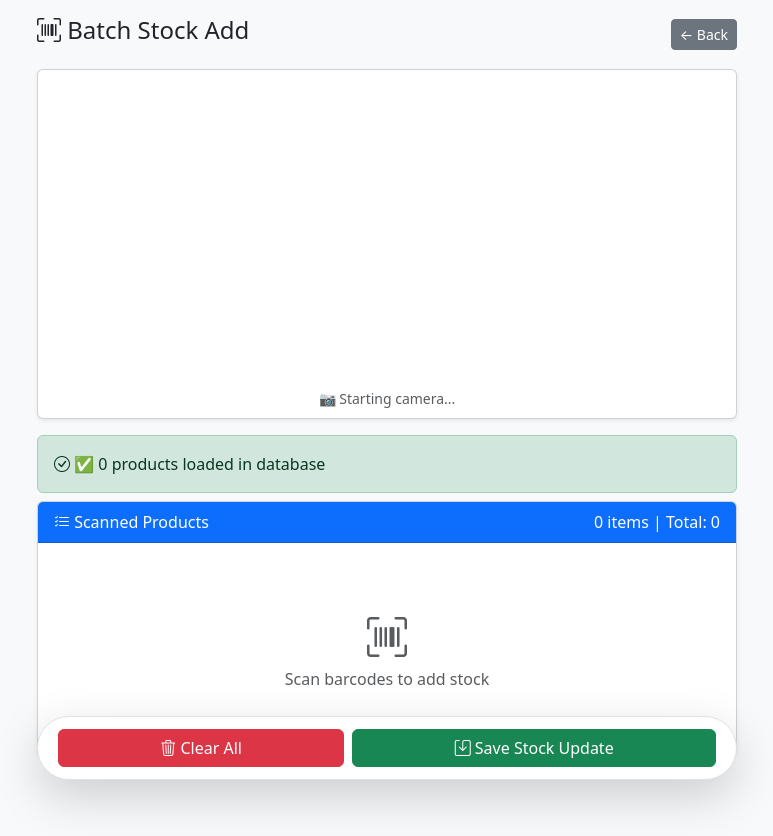
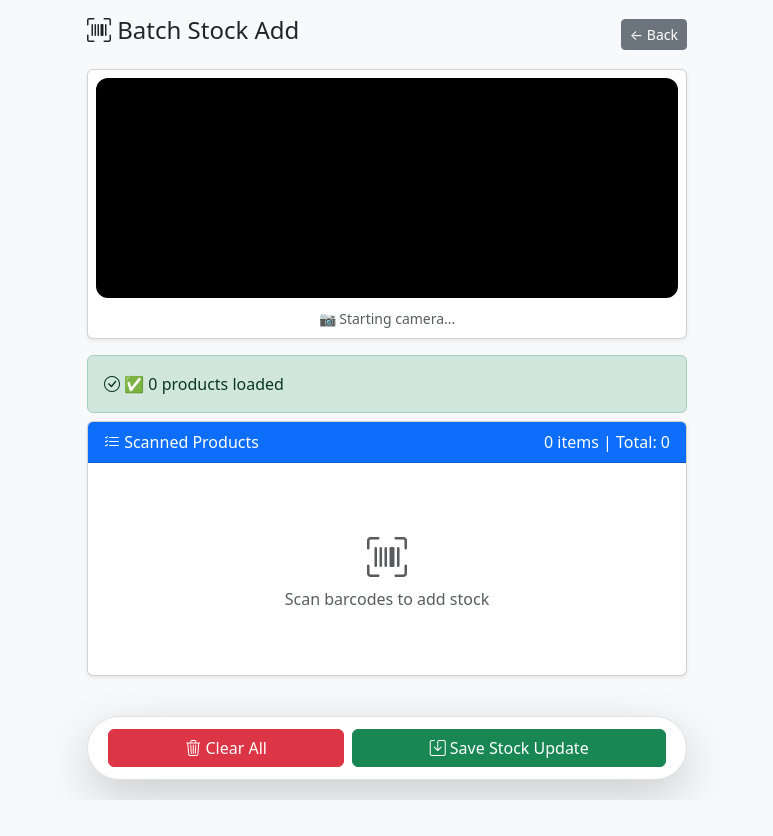
Before and after one commit to jaymedeveloper/Shop-Management, a Flask app: page /scan-stock in a window 1280 px wide. Shown: the whole page, without its empty margins (253-1026 px from the left). After the commit the page ends 800 px from the top, so only its background shows below. Run offline with Flask 3, Linux system fonts and the light colour scheme; the visitor is signed in with stand-in values (Sample User, id 1); data that the repository does not hold is empty; some libraries are stand-ins or nearby versions.

Commit message:
Update batch_scan.html

```diff
--- a/templates/batch_scan.html
+++ b/templates/batch_scan.html
@@ -8,15 +8,14 @@
     <script src="https://unpkg.com/html5-qrcode@2.3.8/html5-qrcode.min.js"></script>
     <style>
         body { background: #f8f9fa; padding-bottom: 80px; }
-        .scanner-box { max-width: 700px; margin: auto; }
-        .scanned-list { max-height: 450px; overflow-y: auto; }
+        .scanner-box { max-width: 600px; margin: auto; }
+        .scanned-list { max-height: 400px; overflow-y: auto; }
         .scanned-item {
             background: white;
             border-radius: 10px;
             padding: 12px 15px;
             margin-bottom: 8px;
             box-shadow: 0 1px 3px rgba(0,0,0,0.1);
-            transition: all 0.2s;
         }
         .quantity-input {
             width: 70px;
@@ -26,13 +25,9 @@
             padding: 5px;
             font-weight: bold;
         }
-        .quantity-input:focus {
-            border-color: #0d6efd;
-            outline: none;
-        }
         .product-code {
             font-family: monospace;
-            font-size: 13px;
+            font-size: 12px;
             background: #f0f0f0;
             padding: 2px 6px;
             border-radius: 5px;
@@ -45,7 +40,7 @@
             z-index: 1000;
         }
         .save-card {
-            max-width: 700px;
+            max-width: 600px;
             margin: auto;
             padding: 12px 20px;
             border-radius: 50px;
@@ -69,17 +64,30 @@
             border-left: 4px solid #dc3545;
             opacity: 0.7;
         }
+
+        /* Camera Rectangle Style */
+        .camera-container {
+            width: 100%;
+            height: 220px;
+            background: #000;
+            border-radius: 12px;
+            overflow: hidden;
+            position: relative;
+        }
         #reader {
             width: 100%;
-            min-height: 300px;
+            height: 100%;
         }
-        .scanner-loading {
-            background: #f0f0f0;
-            min-height: 300px;
-            display: flex;
-            align-items: center;
-            justify-content: center;
-            border-radius: 10px;
+        #reader video {
+            width: 100% !important;
+            height: 100% !important;
+            object-fit: cover !important;
+        }
+        #reader__dashboard_section {
+            display: none !important;
+        }
+        #reader__scan_region {
+            height: 100% !important;
         }
     </style>
 </head>
@@ -94,21 +102,21 @@
             <a href="/index" class="btn btn-secondary btn-sm">← Back</a>
         </div>
 
-        <!-- Scanner Preview -->
+        <!-- Scanner Preview - RECTANGLE SIZE -->
         <div class="card mb-3 shadow-sm">
             <div class="card-body p-2">
-                <div id="reader-container">
-                    <div id="reader" style="width: 100%;"></div>
+                <div class="camera-container">
+                    <div id="reader"></div>
                 </div>
                 <div class="text-center mt-2" id="scannerStatus">
-                    <small class="text-muted">📷 Initializing scanner...</small>
+                    <small class="text-muted">📷 Starting camera...</small>
                 </div>
             </div>
         </div>
 
         <!-- Product Stats -->
         <div class="alert alert-info mb-2" id="statsAlert">
-            <i class="bi bi-hourglass-split"></i> Loading product database...
+            <i class="bi bi-hourglass-split"></i> Loading products...
         </div>
 
         <!-- Scanned Items List -->
@@ -193,7 +201,7 @@ function loadProductCodes() {
                         validProducts.set(p.code, p.name);
                     });
                     document.getElementById("statsAlert").innerHTML =
-                        `<i class="bi bi-check-circle"></i> ✅ ${validProducts.size} products loaded in database`;
+                        `<i class="bi bi-check-circle"></i> ✅ ${validProducts.size} products loaded`;
                     document.getElementById("statsAlert").className = "alert alert-success mb-2";
                     resolve(true);
                 } else {
@@ -206,7 +214,7 @@ function loadProductCodes() {
             .catch(err => {
                 console.error("Error loading products:", err);
                 document.getElementById("statsAlert").innerHTML =
-                    `<i class="bi bi-exclamation-triangle"></i> Network error loading products`;
+                    `<i class="bi bi-exclamation-triangle"></i> Network error`;
                 document.getElementById("statsAlert").className = "alert alert-danger mb-2";
                 reject(false);
             });
@@ -258,23 +266,23 @@ function updateUI() {
                 ${isValid ? `
                 <div class="d-flex justify-content-between align-items-center mt-2">
                     <div class="btn-group" role="group">
-                        <button class="btn btn-sm btn-outline-secondary btn-decrement" onclick="changeQuantity(${index}, -1)">
+                        <button class="btn btn-sm btn-outline-secondary" onclick="changeQuantity(${index}, -1)">
                             <i class="bi bi-dash"></i>
                         </button>
                         <input type="number" class="quantity-input mx-2" id="qty_${index}"
                                value="${item.quantity}" min="0"
                                onchange="updateQuantity(${index}, this.value)">
-                        <button class="btn btn-sm btn-outline-secondary btn-increment" onclick="changeQuantity(${index}, 1)">
+                        <button class="btn btn-sm btn-outline-secondary" onclick="changeQuantity(${index}, 1)">
                             <i class="bi bi-plus"></i>
                         </button>
                     </div>
                     <span class="text-muted small">
-                        ${item.quantity === 1 ? 'stock +1' : `stock +${item.quantity}`}
+                        +${item.quantity} stock
                     </span>
                 </div>
                 ` : `
                 <div class="mt-2 text-danger small">
-                    <i class="bi bi-exclamation-triangle"></i> Product not found in database
+                    <i class="bi bi-exclamation-triangle"></i> Product not found
                 </div>
                 `}
             </div>
@@ -289,7 +297,6 @@ function updateUI() {
 function changeQuantity(index, delta) {
     let item = scannedProducts[index];
     if (!item.isValid) return;
-
     let newQty = item.quantity + delta;
     if (newQty >= 0) {
         item.quantity = newQty;
@@ -300,7 +307,6 @@ function changeQuantity(index, delta) {
 function updateQuantity(index, value) {
     let item = scannedProducts[index];
     if (!item.isValid) return;
-
     let newQty = parseInt(value) || 0;
     if (newQty >= 0) {
         item.quantity = newQty;
@@ -313,9 +319,7 @@ function addProduct(code) {
 
     if (isValid) {
         playBeep();
-
         let existing = scannedProducts.find(p => p.code === code && p.isValid);
-
         if (existing) {
             existing.quantity++;
         } else {
@@ -329,7 +333,6 @@ function addProduct(code) {
     } else {
         playError();
         showErrorToast(code);
-
         let existing = scannedProducts.find(p => p.code === code && !p.isValid);
         if (!existing) {
             scannedProducts.push({
@@ -340,7 +343,6 @@ function addProduct(code) {
             });
         }
     }
-
     updateUI();
 }
 
@@ -357,91 +359,72 @@ function clearAll() {
 }
 
 async function startScanner() {
-    if (scannerRunning) {
-        console.log("Scanner already running");
-        return;
-    }
+    if (scannerRunning) return;
 
     try {
-        // Stop existing scanner if any
         if (html5QrCode && html5QrCode.isScanning) {
             await html5QrCode.stop();
         }
 
-        // Create new instance
         html5QrCode = new Html5Qrcode("reader");
 
-        const config = { fps: 10, qrbox: { width: 250, height: 250 } };
+        // Rectangle scan box for barcode
+        const config = {
+            fps: 10,
+            qrbox: { width: 320, height: 120 }  // Rectangle for barcode
+        };
 
         await html5QrCode.start(
             { facingMode: "environment" },
             config,
             (decodedText) => {
-                // Success callback
                 html5QrCode.stop().then(() => {
                     scannerRunning = false;
                     addProduct(decodedText);
-                    setTimeout(() => {
-                        startScanner();
-                    }, 1000);
-                }).catch(err => {
-                    console.log("Stop error:", err);
+                    setTimeout(() => startScanner(), 1000);
+                }).catch(() => {
                     scannerRunning = false;
-                    setTimeout(() => {
-                        startScanner();
-                    }, 1000);
+                    setTimeout(() => startScanner(), 1000);
                 });
             },
             (error) => {
-                // Error callback - ignore, just log
-                if (error && !error.includes("No MultiFormat Readers")) {
+                if (error && !error.includes("No MultiFormat")) {
                     console.log("Scan error:", error);
                 }
             }
         );
 
         scannerRunning = true;
-        document.getElementById("scannerStatus").innerHTML = '<small class="text-success">✅ Camera active - Ready to scan</small>';
+        document.getElementById("scannerStatus").innerHTML = '<small class="text-success">✅ Camera ready - Scan barcode</small>';
         retryCount = 0;
 
     } catch (err) {
-        console.error("Scanner start error:", err);
+        console.error("Scanner error:", err);
         scannerRunning = false;
-        document.getElementById("scannerStatus").innerHTML = '<small class="text-danger">❌ Camera error: ' + err.message + '</small>';
+        document.getElementById("scannerStatus").innerHTML = '<small class="text-danger">❌ Camera error</small>';
 
-        // Retry after 2 seconds
         if (retryCount < 5) {
             retryCount++;
-            setTimeout(() => {
-                startScanner();
-            }, 2000);
+            setTimeout(() => startScanner(), 2000);
         }
     }
 }
 
-// Initialize everything
 async function init() {
     try {
-        // Load products first
         document.getElementById("scannerStatus").innerHTML = '<small class="text-muted">📦 Loading products...</small>';
         await loadProductCodes();
 
-        // Then start scanner
         document.getElementById("scannerStatus").innerHTML = '<small class="text-muted">📷 Starting camera...</small>';
         await startScanner();
-
     } catch (err) {
         console.error("Init error:", err);
-        document.getElementById("scannerStatus").innerHTML = '<small class="text-danger">❌ Failed to initialize. Refresh page.</small>';
+        document.getElementById("scannerStatus").innerHTML = '<small class="text-danger">❌ Failed to start</small>';
     }
 }
 
-// Start when page loads
-window.addEventListener('load', () => {
-    init();
-});
+window.addEventListener('load', () => init());
 
-// Cleanup on page unload
 window.addEventListener('beforeunload', () => {
     if (html5QrCode && html5QrCode.isScanning) {
         html5QrCode.stop().catch(e => console.log(e));
@@ -470,8 +453,7 @@ function submitBatch() {
     .then(data => {
         if (data.status === "success") {
             let totalQty = validItems.reduce((sum, p) => sum + p.quantity, 0);
-            alert(`✅ Stock Updated!\n\n📦 ${data.updated} products\n📈 Total +${totalQty} stock added`);
-
+            alert(`✅ Stock Updated!\n\n📦 ${data.updated} products\n📈 Total +${totalQty} stock`);
             scannedProducts = [];
             updateUI();
             playBeep();
@@ -481,8 +463,7 @@ function submitBatch() {
         }
     })
     .catch(err => {
-        alert("❌ Network error! Check connection.");
-        console.error(err);
+        alert("❌ Network error!");
         playError();
     })
     .finally(() => {
```
